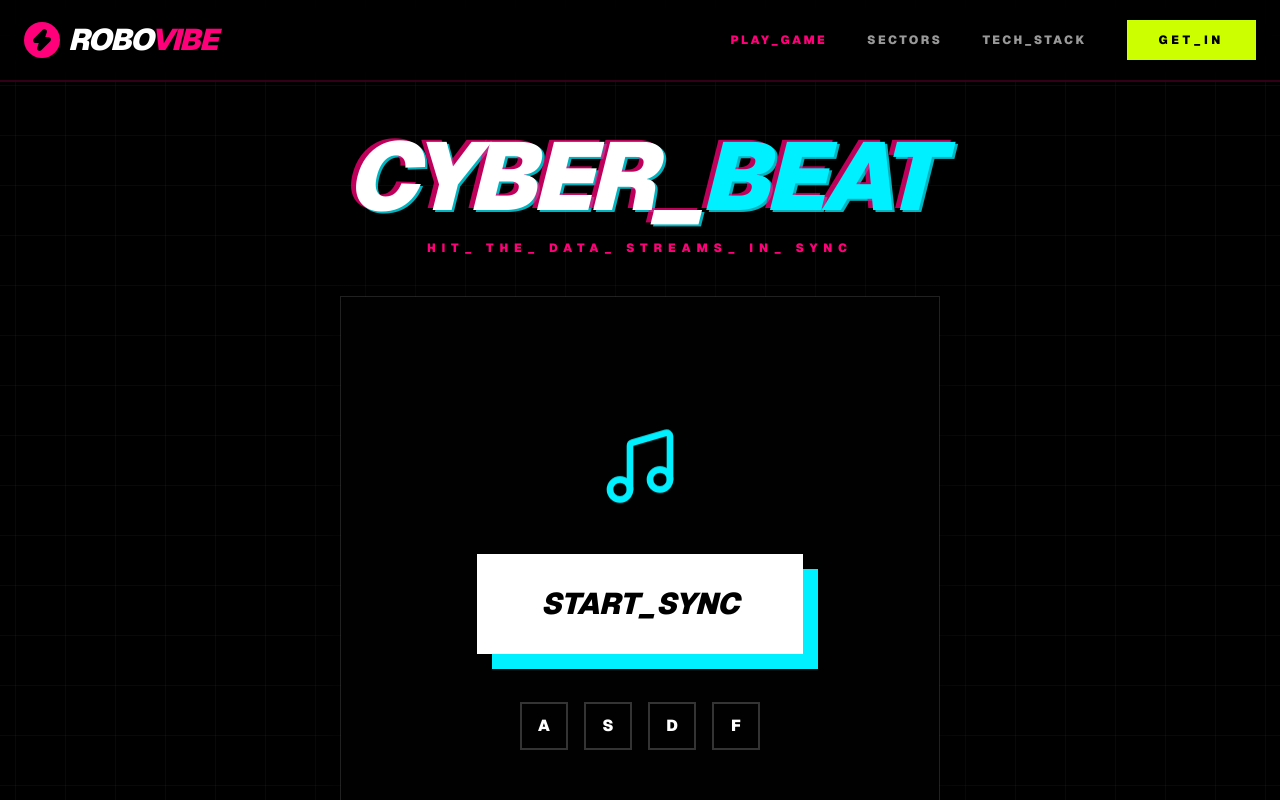
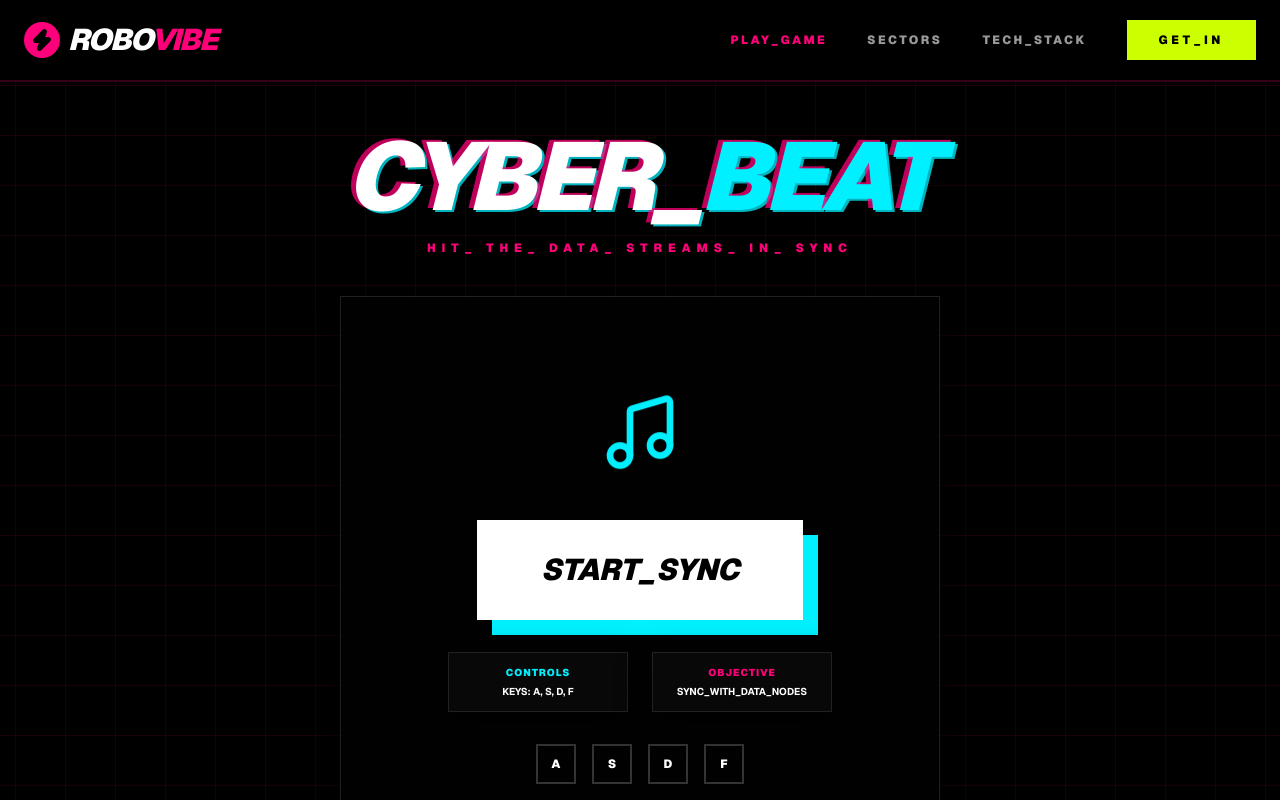
Before and after one commit to dev-vasu/robotics-web, a Next.js app: page /game/beat in a window 1280 px wide. Shown: the top 800 px of the page. Built offline with nearby package versions, Linux system fonts and the light colour scheme.

Commit message:
Feat: Added 'How to Play' instructions to all four games in the suite

```diff
--- a/src/app/game/beat/page.tsx
+++ b/src/app/game/beat/page.tsx
@@ -152,9 +152,19 @@ export default function BeatGame() {
               >
                 START_SYNC
               </button>
-              <div className="mt-12 grid grid-cols-4 gap-4">
+              <div className="mt-8 grid grid-cols-2 gap-6 w-full max-w-sm">
+                 <div className="text-center p-3 border border-white/10 glass-panel">
+                    <div className="text-[10px] text-cyber-blue font-black tracking-widest uppercase mb-1">CONTROLS</div>
+                    <div className="text-white font-bold text-[10px] uppercase">KEYS: A, S, D, F</div>
+                 </div>
+                 <div className="text-center p-3 border border-white/10 glass-panel">
+                    <div className="text-[10px] text-hyper-pink font-black tracking-widest uppercase mb-1">OBJECTIVE</div>
+                    <div className="text-white font-bold text-[10px] uppercase">SYNC_WITH_DATA_NODES</div>
+                 </div>
+              </div>
+              <div className="mt-8 grid grid-cols-4 gap-4">
                  {KEYS.map(k => (
-                   <div key={k} className="w-12 h-12 border-2 border-white/20 flex items-center justify-center font-black text-white">{k}</div>
+                   <div key={k} className="w-10 h-10 border-2 border-white/20 flex items-center justify-center font-black text-white text-xs">{k}</div>
                  ))}
               </div>
             </div>
--- a/src/app/game/dodge/page.tsx
+++ b/src/app/game/dodge/page.tsx
@@ -119,6 +119,16 @@ export default function DodgeGame() {
           {gameState === "IDLE" && (
             <div className="absolute inset-0 z-20 flex flex-col items-center justify-center bg-black/90 backdrop-blur-md">
               <button onClick={startGame} className="px-16 py-8 bg-white text-black font-black text-3xl uppercase italic hover:bg-electric-volt transition-all shadow-[15px_15px_0_0_#ff007a]">BOOT_DODGE</button>
+              <div className="mt-12 grid grid-cols-2 gap-8 max-w-md">
+                 <div className="text-center p-4 border border-white/10 glass-panel">
+                    <div className="text-[10px] text-electric-volt font-black tracking-widest uppercase mb-2">CONTROLS</div>
+                    <div className="text-white font-bold text-xs uppercase">MOUSE: MOVE_CORE</div>
+                 </div>
+                 <div className="text-center p-4 border border-white/10 glass-panel">
+                    <div className="text-[10px] text-hyper-pink font-black tracking-widest uppercase mb-2">OBJECTIVE</div>
+                    <div className="text-white font-bold text-xs uppercase">EVADE_PINK_VOID<br/>SURVIVE_OVERLOAD</div>
+                 </div>
+              </div>
             </div>
           )}
           {gameState === "GAMEOVER" && (
--- a/src/app/game/strike/page.tsx
+++ b/src/app/game/strike/page.tsx
@@ -276,9 +276,15 @@ export default function GamePage() {
               >
                 START_MISSION
               </button>
-              <div className="mt-8 text-white/40 font-black uppercase text-[10px] tracking-widest text-center">
-                MOVE_MOUSE_TO_DRIVE // CLICK_TO_FIRE <br/>
-                DESTROY_EVERYTHING_
+              <div className="mt-8 grid grid-cols-2 gap-8 max-w-md">
+                 <div className="text-center p-4 border border-white/10 glass-panel">
+                    <div className="text-[10px] text-electric-volt font-black tracking-widest uppercase mb-2">CONTROLS</div>
+                    <div className="text-white font-bold text-xs uppercase">MOUSE: MOVE_CORE<br/>LEFT_CLICK: FIRE_LASER</div>
+                 </div>
+                 <div className="text-center p-4 border border-white/10 glass-panel">
+                    <div className="text-[10px] text-hyper-pink font-black tracking-widest uppercase mb-2">OBJECTIVE</div>
+                    <div className="text-white font-bold text-xs uppercase">ELIMINATE_ENEMIES<br/>DODGE_COLLISIONS</div>
+                 </div>
               </div>
             </div>
           )}
--- a/src/app/game/typer/page.tsx
+++ b/src/app/game/typer/page.tsx
@@ -106,9 +106,16 @@ export default function TyperGame() {
               >
                 INITIATE_HACK
               </button>
-              <p className="mt-8 text-white/40 font-bold uppercase text-[10px] tracking-widest">
-                TYPE_ THE_ CODE_ TO_ BYPASS_ SECURITY_ NODES
-              </p>
+              <div className="mt-12 grid grid-cols-2 gap-8 max-w-md mx-auto">
+                 <div className="text-center p-4 border border-white/10 glass-panel">
+                    <div className="text-[10px] text-cyber-blue font-black tracking-widest uppercase mb-2">CONTROLS</div>
+                    <div className="text-white font-bold text-xs uppercase">KEYBOARD: TYPE_CODE</div>
+                 </div>
+                 <div className="text-center p-4 border border-white/10 glass-panel">
+                    <div className="text-[10px] text-electric-volt font-black tracking-widest uppercase mb-2">OBJECTIVE</div>
+                    <div className="text-white font-bold text-xs uppercase">DECRYPT_PROTOCOLS<br/>BEFORE_TIME_OUT</div>
+                 </div>
+              </div>
             </div>
           )}
 
```
